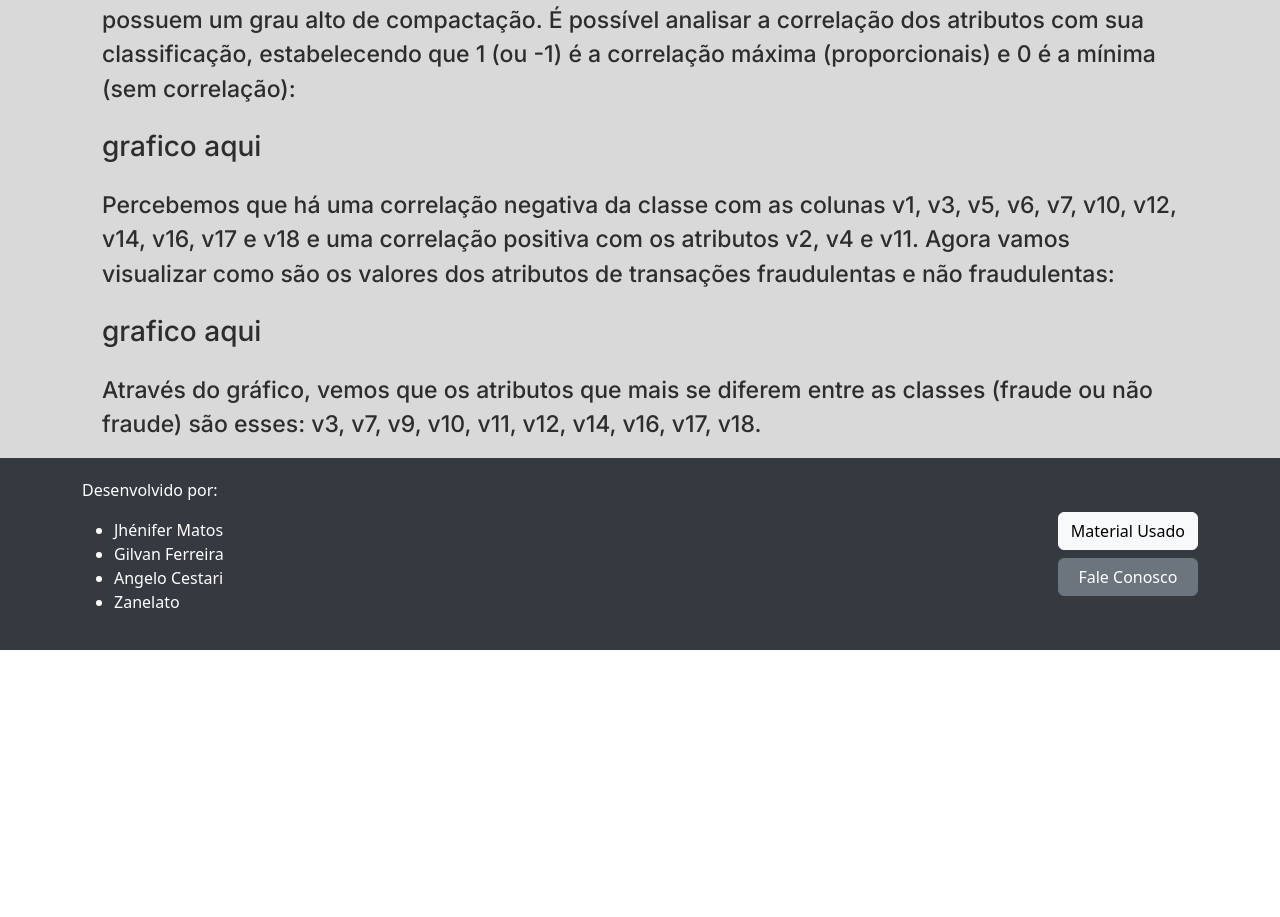
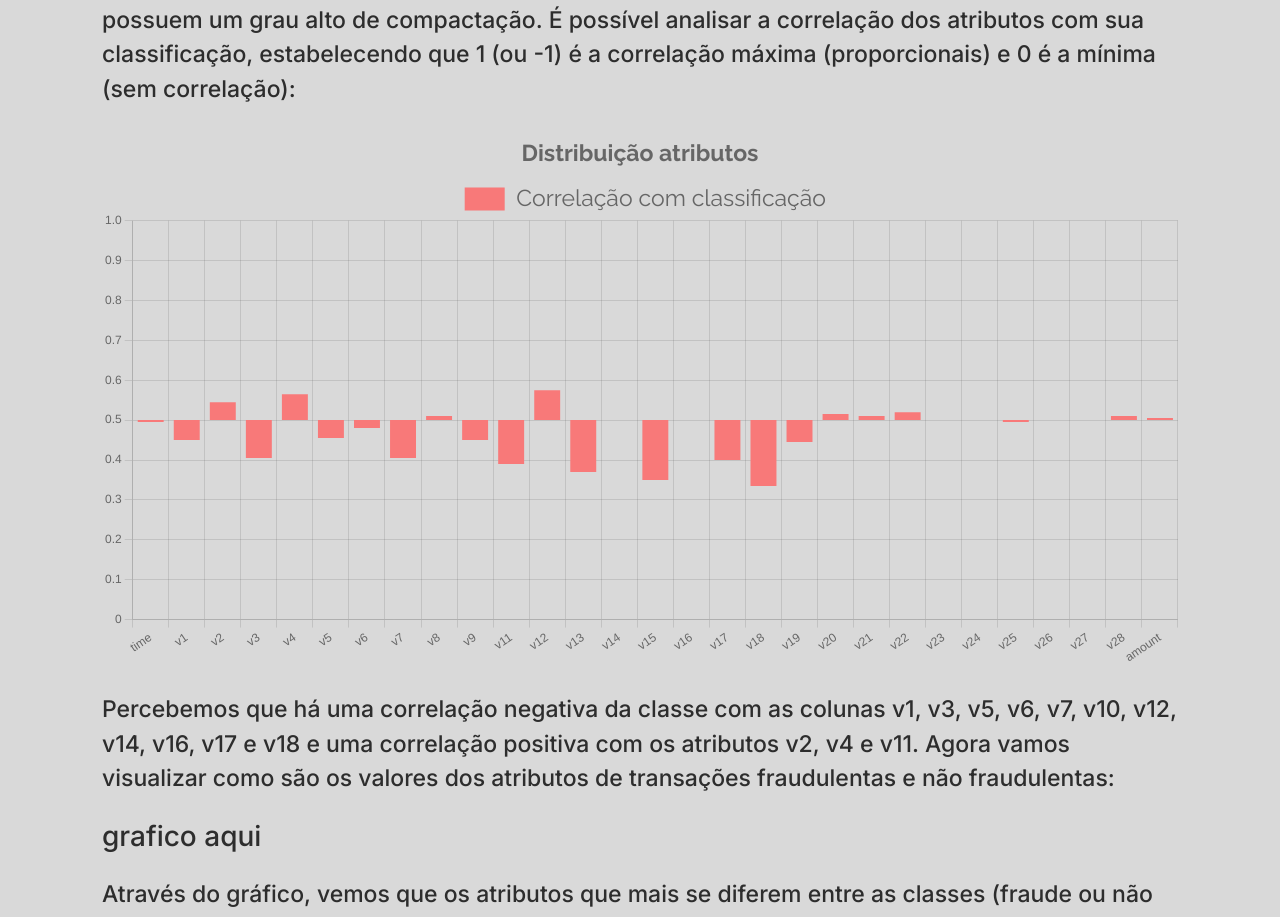
Before and after one commit to OncaPintada/front-end, a Vue app: page / in a window 1280 px wide. Shown: the part 2086-3003 px from the top of the page. Before the commit the page ends 2736 px from the top, so only its background shows below. Built offline with nearby package versions, Linux system fonts and the light colour scheme.

Commit message:
Grafico de correlações implementado

```diff
--- /dev/null
+++ b/src/components/BarGraphCor.vue
@@ -0,0 +1,145 @@
+<template>
+    <Bar :data="chartData" :options="chartOptions" />
+</template>
+
+<script>
+import {
+    Chart as ChartJS,
+    Title,
+    Tooltip,
+    Legend,
+    BarElement,
+    CategoryScale,
+    LinearScale,
+} from "chart.js";
+import { Bar } from "vue-chartjs";
+ChartJS.register(
+    CategoryScale,
+    LinearScale,
+    BarElement,
+    Title,
+    Tooltip,
+    Legend
+);
+export default {
+    name: "BarGraphCor",
+    components: {
+        Bar,
+    },
+    data() {
+        return {
+            chartData: {
+                labels: [
+                    "time",
+                    "v1",
+                    "v2",
+                    "v3",
+                    "v4",
+                    "v5",
+                    "v6",
+                    "v7",
+                    "v8",
+                    "v9",
+                    "v11",
+                    "v12",
+                    "v13",
+                    "v14",
+                    "v15",
+                    "v16",
+                    "v17",
+                    "v18",
+                    "v19",
+                    "v20",
+                    "v21",
+                    "v22",
+                    "v23",
+                    "v24",
+                    "v25",
+                    "v26",
+                    "v27",
+                    "v28",
+                    "amount"
+                ],
+                datasets: [
+                    {
+                        label: "Correlação com classificação",
+                        backgroundColor: "#f87979",
+                        data: [-0.01,
+                        -0.1,
+                            0.09,
+                        -0.19,
+                            0.13,
+                        -0.09,
+                        -0.04,
+                        -0.19,
+                            0.02,
+                        -0.1,
+                        -0.22,
+                            0.15,
+                        -0.26,
+                            0.0,
+                        -0.3,
+                            0.0,
+                        -0.2,
+                        -0.33,
+                        -0.11,
+                            0.03,
+                            0.02,
+                            0.04,
+                            0.0,
+                            0.0,
+                        -0.01,
+                            0.0,
+                            0.0,
+                            0.02,
+                            0.01,
+                            0.01,],
+                    },
+                ],
+            },
+            chartOptions: {
+                responsive: true,
+                scales: {
+                    yAxis: {
+                        display: false,
+                        max: 1.0,
+                        min: -1.0
+                    }
+                },
+                plugins: {
+                    legend: {
+                        position: "top",
+                        labels: {
+                            // This more specific font property overrides the global property
+                            font: {
+                                size: 23,
+                                family: "'Raleway', sans-serif",
+                            },
+                        },
+                    },
+                    title: {
+                        display: true,
+                        text: "Distribuição atributos",
+                        font: {
+                            size: 23,
+                            family: "'Raleway', sans-serif",
+                        },
+                    },
+                    tooltip: {
+                        // This more specific font property overrides the global property
+                        titleFont: {
+                            size: 23,
+                            family: "'Raleway', sans-serif",
+                        },
+                        bodyFont: {
+                            size: 23,
+                            family: " sans-serif",
+                        },
+                        padding: 15,
+                    },
+                }
+            }
+        }
+    }
+}
+</script>
--- a/src/views/HomeView.vue
+++ b/src/views/HomeView.vue
@@ -137,7 +137,7 @@
     </p>
     <div class="mb-4">
       <!-- Gráfico - Correlação dos atributos -->
-      <h3>grafico aqui</h3>
+      <BarGraphCor/>
     </div>
     <p class="mb-4">
       Percebemos que há uma correlação negativa da classe com as colunas v1, v3,
@@ -197,13 +197,13 @@
 <script lang="jsx">
 import PieGraph from "@/components/PieGraph.vue";
 import BarGraph from "@/components/BarGraph.vue";
+import BarGraphCor from "@/components/BarGraphCor.vue"
 
 export default {
-  components: { PieGraph, BarGraph },
+  components: { PieGraph, BarGraph, BarGraphCor },
   methods: {
     onClick(str) {
       this.attr = str;
-      console.log("SIM");
     },
   },
   data() {
```
Also changed, not shown: src/assets/feat-corr.json (added, +32 -0 lines).
